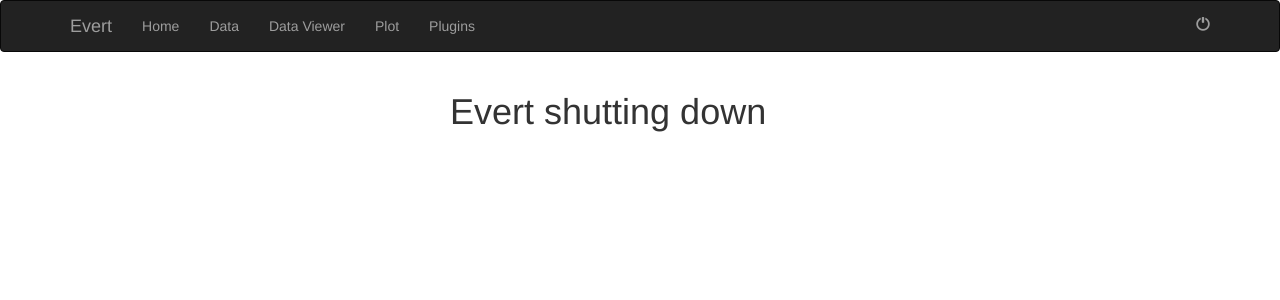
After one commit to evert-platform/evertbase, a Flask app: template app/templates/shutdown.html in a window 1280 px wide. The commit adds this page. Shown: the top 300 px of the page. Run offline with Flask 2, Linux system fonts and the light colour scheme; the template is opened without the code that fills it, so the values that code supplies are empty; parts of the project's set-up code (start-up, migrations or seed data) failed here and were passed over; some libraries are stand-ins or nearby versions.

Commit message:
added server shutdown

```diff
--- a/app/templates/base.html
+++ b/app/templates/base.html
@@ -55,7 +55,11 @@
                     <li><a href="/dataviewer">Data Viewer</a></li>
                     <li><a href="/plotting">Plot</a></li>
                     <li><a href="/plugins">Plugins</a></li>
-            </ul>
+                </ul>
+                <ul class="nav navbar-nav navbar-right">
+                    <li class="navbar-right"><a href="/shutdown"><span class="glyphicon glyphicon-off"></span></a></li>
+                </ul>
+
         </div>
     </div>
 </div>
--- /dev/null
+++ b/app/templates/shutdown.html
@@ -0,0 +1,7 @@
+{% extends 'base.html' %}
+
+{%  block page_content %}
+
+    <h1 class="col-sm-offset-4 col-md-offset-4 col-ld-offset-4">Evert shutting down</h1>
+
+{% endblock %}
```
